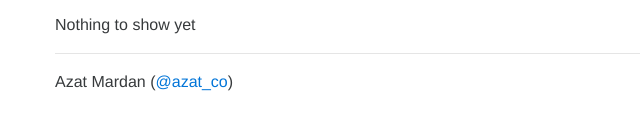
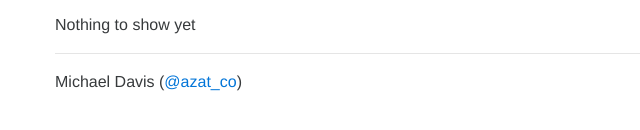
Before and after one commit to mikeydavis/weatherApp, a plain HTML site: page index.html in a window 1280 px wide. Shown: the part 192-322 px from the top of the page, 0-640 px from the left. Drawn offline with nearby package versions, Linux system fonts and the light colour scheme.

Commit message:
First change on the index page

```diff
--- a/index.html
+++ b/index.html
@@ -34,7 +34,8 @@
         </div>
         <div class="row">
             <hr/>
-            <p>Azat Mardan (<a href="http://twitter.com/azat_co">@azat_co</a>)</p> </div>
+            <p>Michael Davis (<a href="http://twitter.com/azat_co">@azat_co</a>)</p> </div>
+    </div>
     </div>
 </body>
 </html>
```
